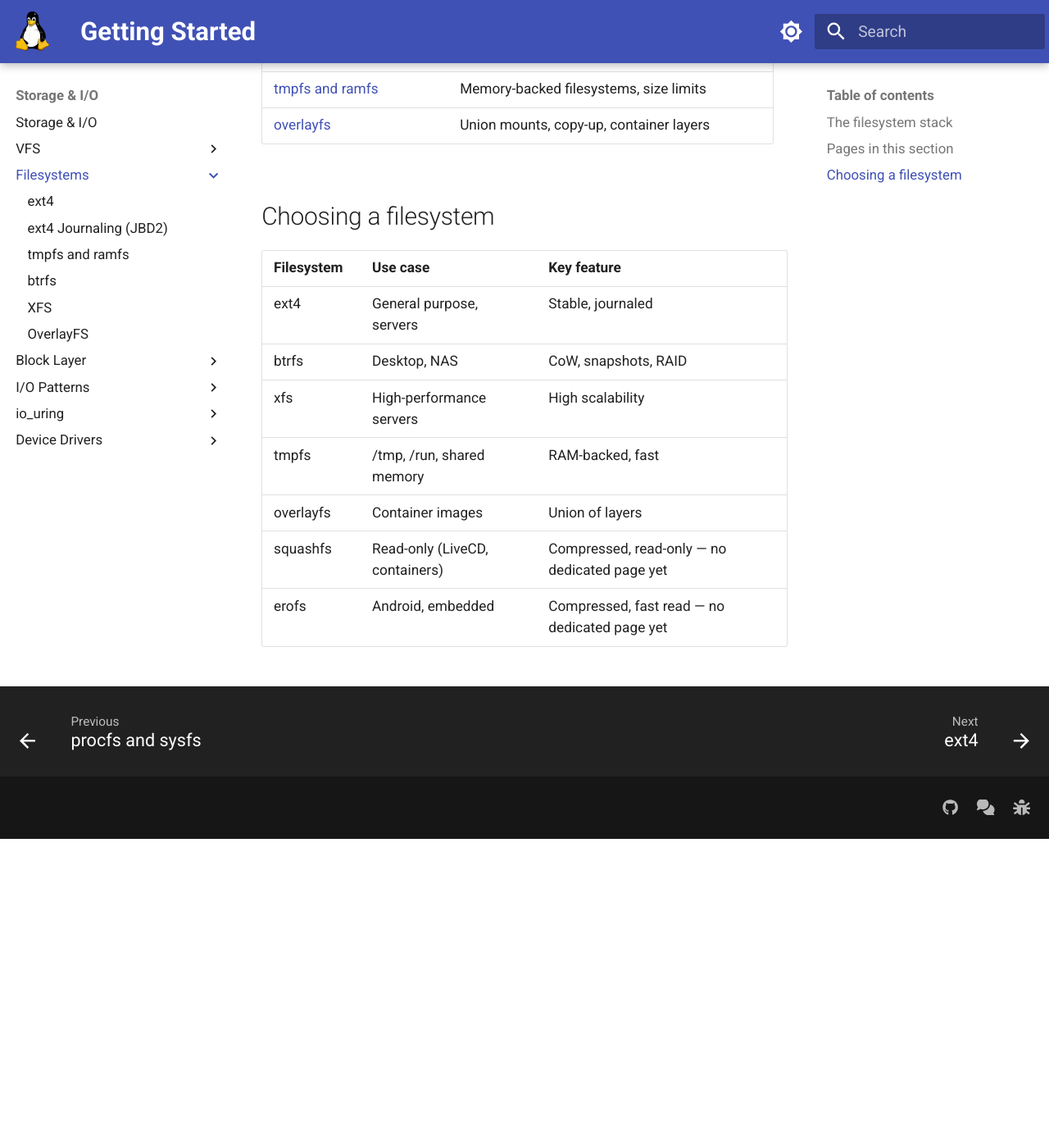
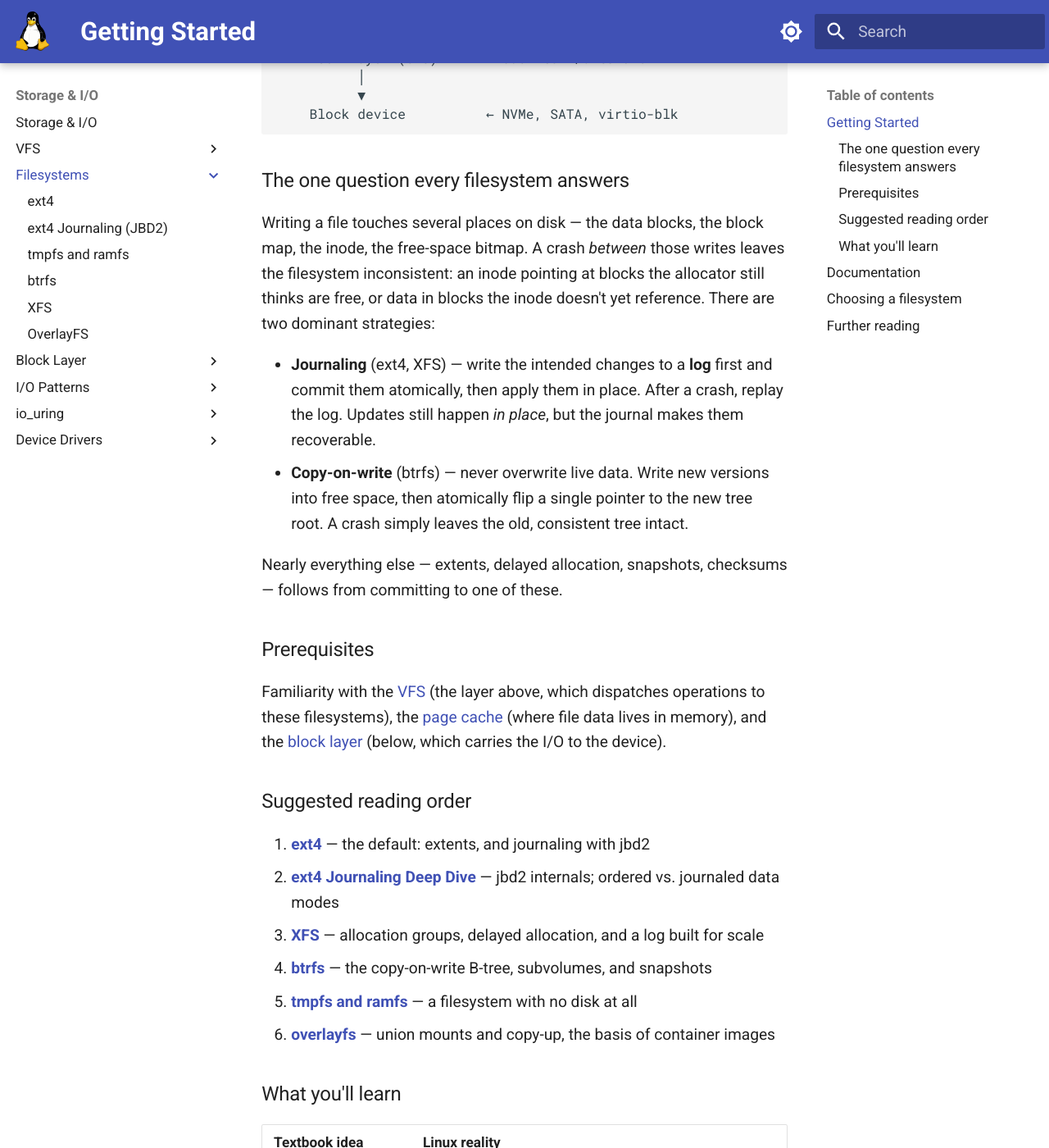
Before and after one commit to laveeshb/linux-kernel-internals, an MkDocs documentation site: the page built from docs/filesystems/README.md, in a window 1280 px wide and 1400 px high, scrolled down 1066 px. Shown: the whole window at 82% size. Built offline with MkDocs 1.6.1 and Material for MkDocs 9.7.7, drawn with Linux system fonts in a browser that asks for light colours; before the commit the page ends 2089 px from its top, so only the background shows below that; some of the changed text lies outside the part shown.

Commit message:
filesystems: expand the README stub into a real overview (#645)
* filesystems: expand README into a real section overview

Reframe the filesystems landing page around the central design question
every Linux filesystem answers — crash consistency — contrasting journaling
(ext4, XFS) with copy-on-write (btrfs). Add a getting-started orientation,
prerequisites pointing at VFS / page cache / block layer, a suggested
reading order over the six existing pages, and a textbook-vs-reality table.

Closes #584

* filesystems: soften CoW-snapshot and btrfs-RAID phrasing (review polish)

'never overwritten' overstated — unreferenced tree roots are reclaimed; a
snapshot is simply an old root kept instead of reclaimed. And scope the btrfs
RAID feature to 0/1/10 (RAID5/6 remains unstable upstream).

````diff
--- a/docs/filesystems/README.md
+++ b/docs/filesystems/README.md
@@ -1,8 +1,12 @@
 # Filesystems
 
-> How data is organized and persisted on storage
+> How the kernel turns a flat array of disk blocks into named files with metadata — and keeps them consistent across a crash
 
-## The filesystem stack
+## Getting Started
+
+A block device is a linear array of fixed-size sectors; a *filesystem* is the code that imposes structure on it — a hierarchy of named files, their contents, and the metadata (sizes, timestamps, permissions, block maps) that ties them together. The structure is the easy part. The hard part is keeping it *consistent* when power fails mid-write — and almost every design decision a Linux filesystem makes is, at bottom, an answer to "how do we not corrupt everything on a crash?"
+
+This section explains the *why* behind the major Linux filesystems — the trade-offs behind journaling versus copy-on-write, extents versus block maps, in-place updates versus never overwriting — not just their on-disk formats.
 
 ```
 Application: open("/data/file", O_RDONLY)
@@ -14,7 +18,7 @@ Application: open("/data/file", O_RDONLY)
   Filesystem driver       ← ext4, btrfs, xfs, tmpfs, ...
           │
           ▼
-     Page cache           ← in-memory cache of disk blocks
+     Page cache           ← in-memory cache of file data
           │
           ▼
    Block layer (bio)      ← submits I/O to disk
@@ -23,7 +27,38 @@ Application: open("/data/file", O_RDONLY)
     Block device          ← NVMe, SATA, virtio-blk
 ```
 
-## Pages in this section
+### The one question every filesystem answers
+
+Writing a file touches several places on disk — the data blocks, the block map, the inode, the free-space bitmap. A crash *between* those writes leaves the filesystem inconsistent: an inode pointing at blocks the allocator still thinks are free, or data in blocks the inode doesn't yet reference. There are two dominant strategies:
+
+- **Journaling** (ext4, XFS) — write the intended changes to a **log** first and commit them atomically, then apply them in place. After a crash, replay the log. Updates still happen *in place*, but the journal makes them recoverable.
+- **Copy-on-write** (btrfs) — never overwrite live data. Write new versions into free space, then atomically flip a single pointer to the new tree root. A crash simply leaves the old, consistent tree intact.
+
+Nearly everything else — extents, delayed allocation, snapshots, checksums — follows from committing to one of these.
+
+### Prerequisites
+
+Familiarity with the [VFS](../vfs/README.md) (the layer above, which dispatches operations to these filesystems), the [page cache](../mm/page-cache.md) (where file data lives in memory), and the [block layer](../block/README.md) (below, which carries the I/O to the device).
+
+### Suggested reading order
+
+1. **[ext4](ext4.md)** — the default: extents, and journaling with jbd2
+2. **[ext4 Journaling Deep Dive](ext4-journal.md)** — jbd2 internals; ordered vs. journaled data modes
+3. **[XFS](xfs.md)** — allocation groups, delayed allocation, and a log built for scale
+4. **[btrfs](btrfs.md)** — the copy-on-write B-tree, subvolumes, and snapshots
+5. **[tmpfs and ramfs](tmpfs.md)** — a filesystem with no disk at all
+6. **[overlayfs](overlayfs.md)** — union mounts and copy-up, the basis of container images
+
+### What you'll learn
+
+| Textbook idea | Linux reality |
+|---|---|
+| "The filesystem writes files to disk" | It writes to the [page cache](../mm/page-cache.md); the real disk write is deferred to writeback, which is why [`fsync()`](../io/page-cache-writeback.md) exists |
+| "A journal logs everything" | ext4 defaults to journaling *metadata* only (`data=ordered`); full data journaling exists but roughly halves write throughput |
+| "Copy-on-write means snapshots" | CoW is a *crash-consistency* strategy first; snapshots then come cheap — a snapshot is just an old tree root kept instead of reclaimed |
+| "Deleting a file frees its space" | Only the metadata immediately; actual reclamation on SSDs involves discard/TRIM, and on CoW filesystems, reference counting |
+
+## Documentation
 
 | Page | What it covers |
 |------|----------------|
@@ -39,9 +74,14 @@ Application: open("/data/file", O_RDONLY)
 | Filesystem | Use case | Key feature |
 |-----------|---------|-------------|
 | ext4 | General purpose, servers | Stable, journaled |
-| btrfs | Desktop, NAS | CoW, snapshots, RAID |
+| btrfs | Desktop, NAS | CoW, snapshots, RAID (0/1/10) |
 | xfs | High-performance servers | High scalability |
 | tmpfs | /tmp, /run, shared memory | RAM-backed, fast |
 | overlayfs | Container images | Union of layers |
-| squashfs | Read-only (LiveCD, containers) | Compressed, read-only — no dedicated page yet |
-| erofs | Android, embedded | Compressed, fast read — no dedicated page yet |
+| squashfs | Read-only (LiveCD, containers) | Compressed, read-only |
+| erofs | Android, embedded | Compressed, fast read |
+
+## Further reading
+
+- [Kernel docs: filesystems](https://docs.kernel.org/filesystems/index.html) — per-filesystem and VFS reference
+- [VFS](../vfs/README.md) · [page cache](../mm/page-cache.md) · [block layer](../block/README.md) — the layers above and below
````
